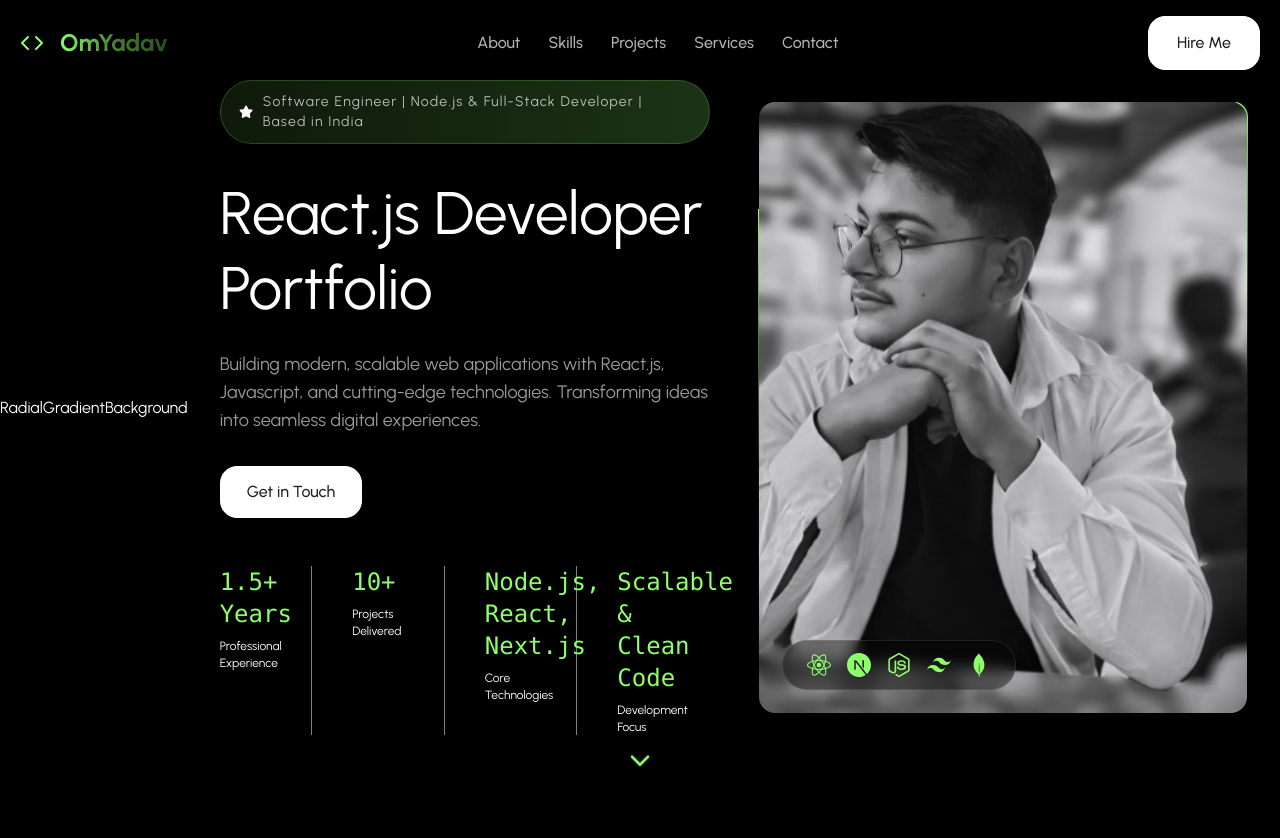
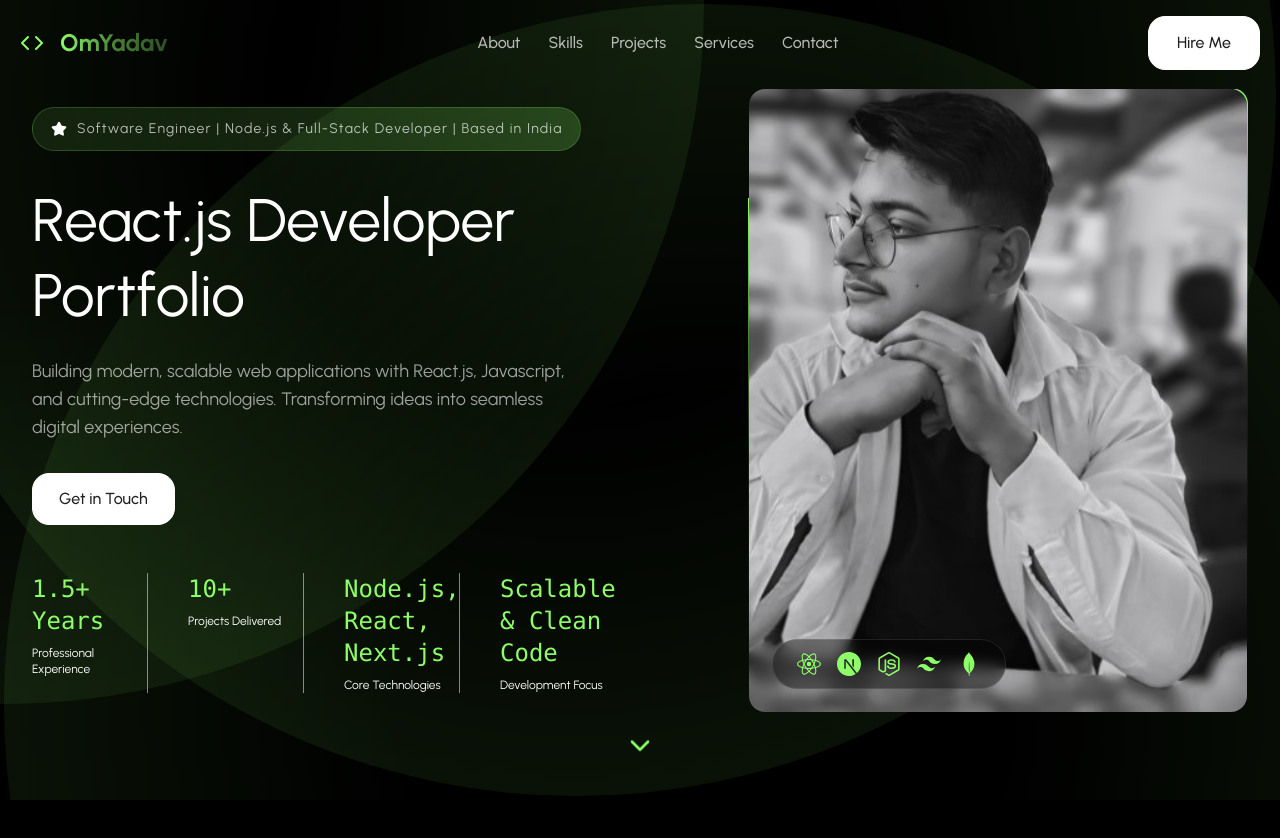
Before and after one commit to OmYadav3/myportfolio, a React (Vite) app: page / in a window 1280 px wide. Shown: the top 838 px of the page. Built offline with nearby package versions, Linux system fonts and the light colour scheme.

Commit message:
Enhance RadialGradientBackground component with multiple gradient variants and update Hero section for improved layout

```diff
--- a/src/components/backgrounds/RadialGradientBackground.jsx
+++ b/src/components/backgrounds/RadialGradientBackground.jsx
@@ -1,11 +1,146 @@
-import React from 'react'
+const RadialGradientBackground = ({ variant = "hero", gradients = [] }) => {
+    const variants = {
+        hero: [
+            {
+                position: "top-1 left-1 -translate-x-1/2 -translate-y-1/2",
+                size: "w-[1400px] h-[1400px]",
+                colors: [
+                    {
+                        color: "rgba(141, 255, 105, 0.25 )",
+                        stop: "100%",
+                    },
+                    {
+                        color: "rgba(141, 255, 105, 0.45 )",
+                        stop: "100%",
+                    },
+                    {
+                        color: "rgba(141, 255, 105, 0.5 )",
+                        stop: "100%",
+                    },
+                    {
+                        color: "rgba(141, 255, 105, 0.45 )",
+                        stop: "100%",
+                    },
+                    {
+                        color: "rgba(141, 255, 105, 0.25 )",
+                        stop: "100%",
+                    },
+                ],
+                blur: "0px",
+                opacity: "0.5",
+            },
+            {
+                position: "top-1 left-1 ",
+                size: "w-[1400px] h-[1400px]",
+                colors: [
+                    {
+                        color: "rgba(141, 255, 105, 0.25 )",
+                        stop: "100%",
+                    },
+                    {
+                        color: "rgba(141, 255, 105, 0.45 )",
+                        stop: "100%",
+                    },
+                    {
+                        color: "rgba(141, 255, 105, 0.5 )",
+                        stop: "100%",
+                    },
+                    {
+                        color: "rgba(141, 255, 105, 0.45 )",
+                        stop: "100%",
+                    },
+                    {
+                        color: "rgba(141, 255, 105, 0.25 )",
+                        stop: "100%",
+                    },
+                ],
+                blur: "0px",
+                opacity: "0.5",
+            },
+            {
+                position: "bottom-1 right-1 ",
+                size: "w-[1400px] h-[1400px]",
+                colors: [
+                    {
+                        color: "rgba(141, 255, 105, 0.25 )",
+                        stop: "100%",
+                    },
+                    {
+                        color: "rgba(141, 255, 105, 0.45 )",
+                        stop: "100%",
+                    },
+                    {
+                        color: "rgba(141, 255, 105, 0.5 )",
+                        stop: "100%",
+                    },
+                    {
+                        color: "rgba(141, 255, 105, 0.45 )",
+                        stop: "100%",
+                    },
+                    {
+                        color: "rgba(141, 255, 105, 0.25 )",
+                        stop: "100%",
+                    },
+                ],
+                blur: "0px",
+                opacity: "0.5",
+            },
+        ],
+        about: [
+            {
+                position: "bottom-0 left-[75%] ",
+                size: "w-[700px] h-[700px]",
+                colors: [
+                    {
+                        color: "rgba(141, 255, 105, 0.25 )",
+                        stop: "100%",
+                    },
+                    {
+                        color: "rgba(141, 255, 105, 0.45 )",
+                        stop: "100%",
+                    },
+                    {
+                        color: "rgba(141, 255, 105, 0.5 )",
+                        stop: "100%",
+                    },
+                    {
+                        color: "rgba(141, 255, 105, 0.45 )",
+                        stop: "100%",
+                    },
+                    {
+                        color: "rgba(141, 255, 105, 0.25 )",
+                        stop: "100%",
+                    },
+                ],
+                blur: "0px",
+                opacity: "0.5",
+            },
+        ],
+    };
+    const activeGradients =
+        variant === "custom" ? gradients : variants[variant] || variants["hero"];
 
-const RadialGradientBackground = () => {
-  return (
-    <div>
-      RadialGradientBackground
-    </div>
-  )
-}
+    const generateGradient = (colors) => {
+        const colorStops = colors
+            .map(({ color, stop }) => `${color} ${stop}`)
+            .join(", ");
+        return `radial-gradient(circle at center, transparent 0%, transparent 30%, ${colorStops}, transparent 60%, transparent 100%)`;
+    };
+    return (
+        <div className="absolute inset-0 overflow-hidden pointer-events-none">
+            {activeGradients.map((gradient, index) => (
+                <div
+                    key={index}
+                    className={`${gradient.position} ${gradient.size} absolute rounded-full`}
+                    style={{
+                        background: generateGradient(gradient.colors),
+                        filter: `blur(${gradient.blur})`,
+                        opacity: gradient.opacity,
+                    }}
+                />
+            ))}
+        </div>
+    );
+};
 
-export default RadialGradientBackground
+export default RadialGradientBackground;
--- a/src/components/sections/Hero.jsx
+++ b/src/components/sections/Hero.jsx
@@ -14,7 +14,7 @@
 
 const Hero = () => {
     return (
-        <section className=" relative min-h-screen flex items-center bg-black overflow-hidden">
+        <section className=" relative min-h-screen flex items-center justify-center bg-black overflow-hidden">
             <RadialGradientBackground variant="hero" />
 
             {/* Content Container */}
```
